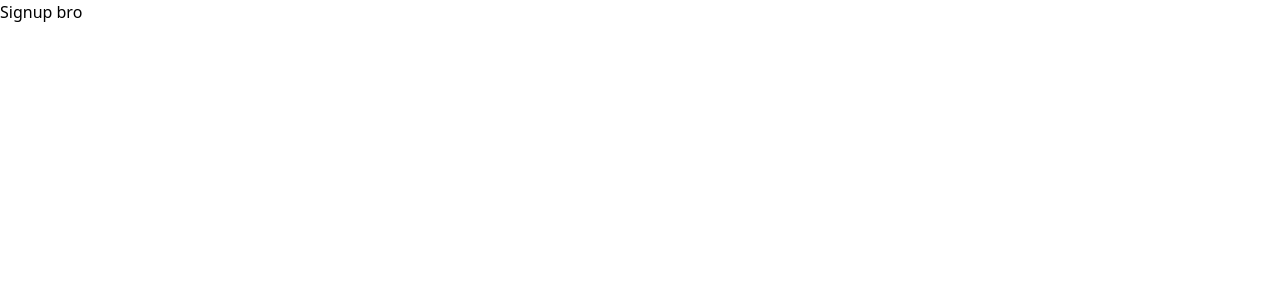
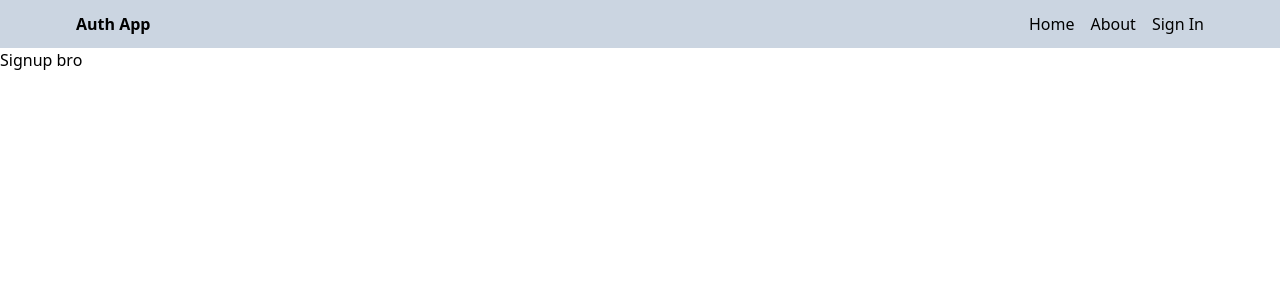
Before and after one commit to Ndesimoni/PROFESSIONAL-AUTH-AND-SECURITY, a React (Vite) app in the folder CLIENT/: page /sign-up in a window 1280 px wide. Shown: the top 300 px of the page. Built offline with nearby package versions, Linux system fonts and the light colour scheme.

Commit message:
creat header component and link them

```diff
--- a/CLIENT/src/App.jsx
+++ b/CLIENT/src/App.jsx
@@ -4,10 +4,12 @@
 import Profile from "./all_pages/Profile";
 import SignIn from "./all_pages/SignIn";
 import SignUp from "./all_pages/SignUp";
+import Header from "./components/Header";
 
 function App() {
   return (
     <BrowserRouter>
+      <Header />
       <Routes>
         <Route path="/" element={<Home />} />
         <Route path="/about" element={<About />} />
--- /dev/null
+++ b/CLIENT/src/components/Header.jsx
@@ -0,0 +1,19 @@
+import { Link } from "react-router-dom";
+
+const Header = () => {
+    return (
+        <div className="bg-slate-300">
+            <div className="flex justify-between items-center max-w-6xl mx-auto p-3">
+                <Link to="/"> <h1 className="font-bold">Auth App</h1> </Link>
+
+                <ul className="flex gap-4">
+                    <Link to="/"><li>Home</li></Link>
+                    <Link to="/about"> <li>About</li> </Link>
+                    <Link to="/sign-in"> <li>Sign In</li></Link>
+                </ul>
+            </div>
+        </div>
+    );
+};
+
+export default Header;
```
